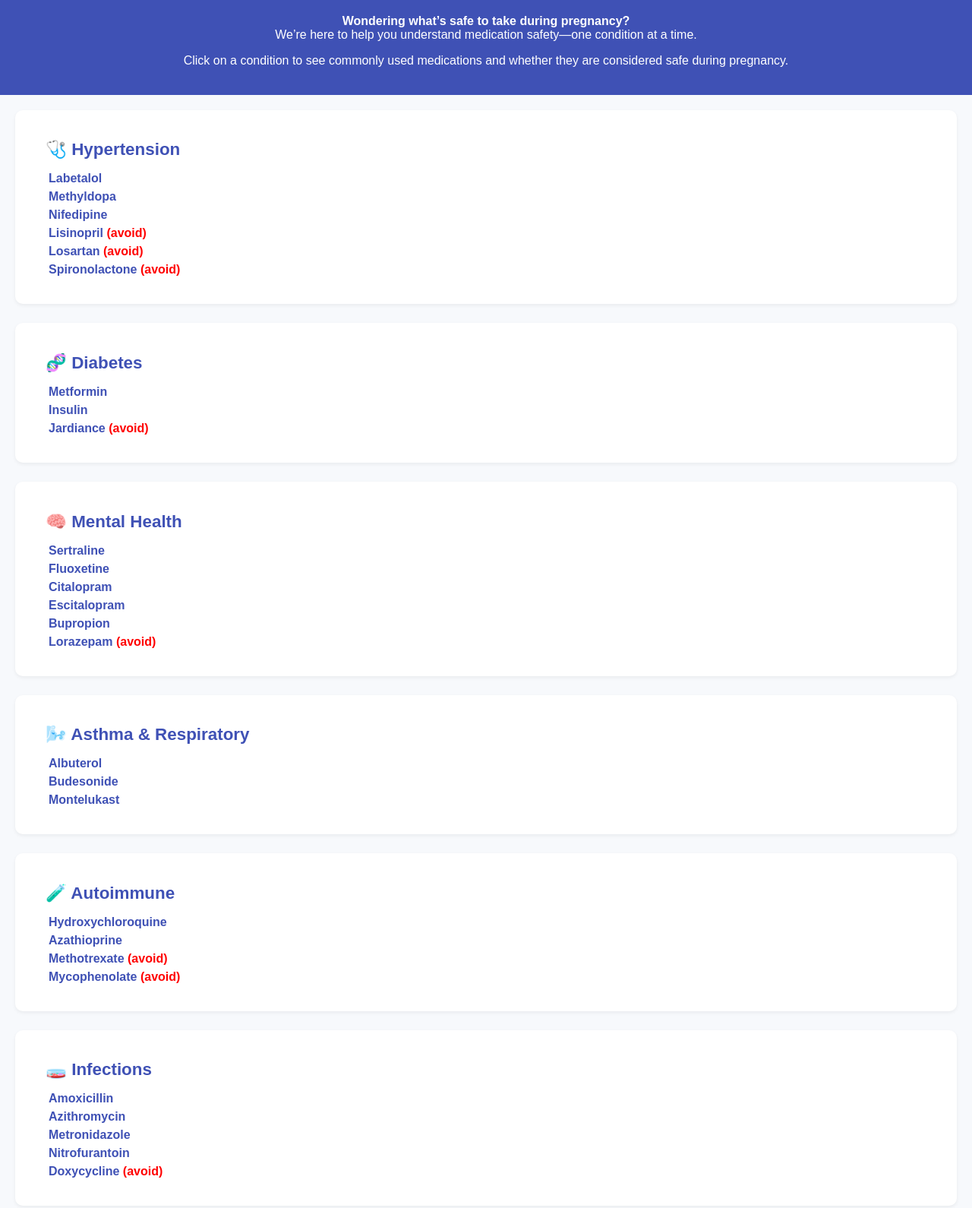
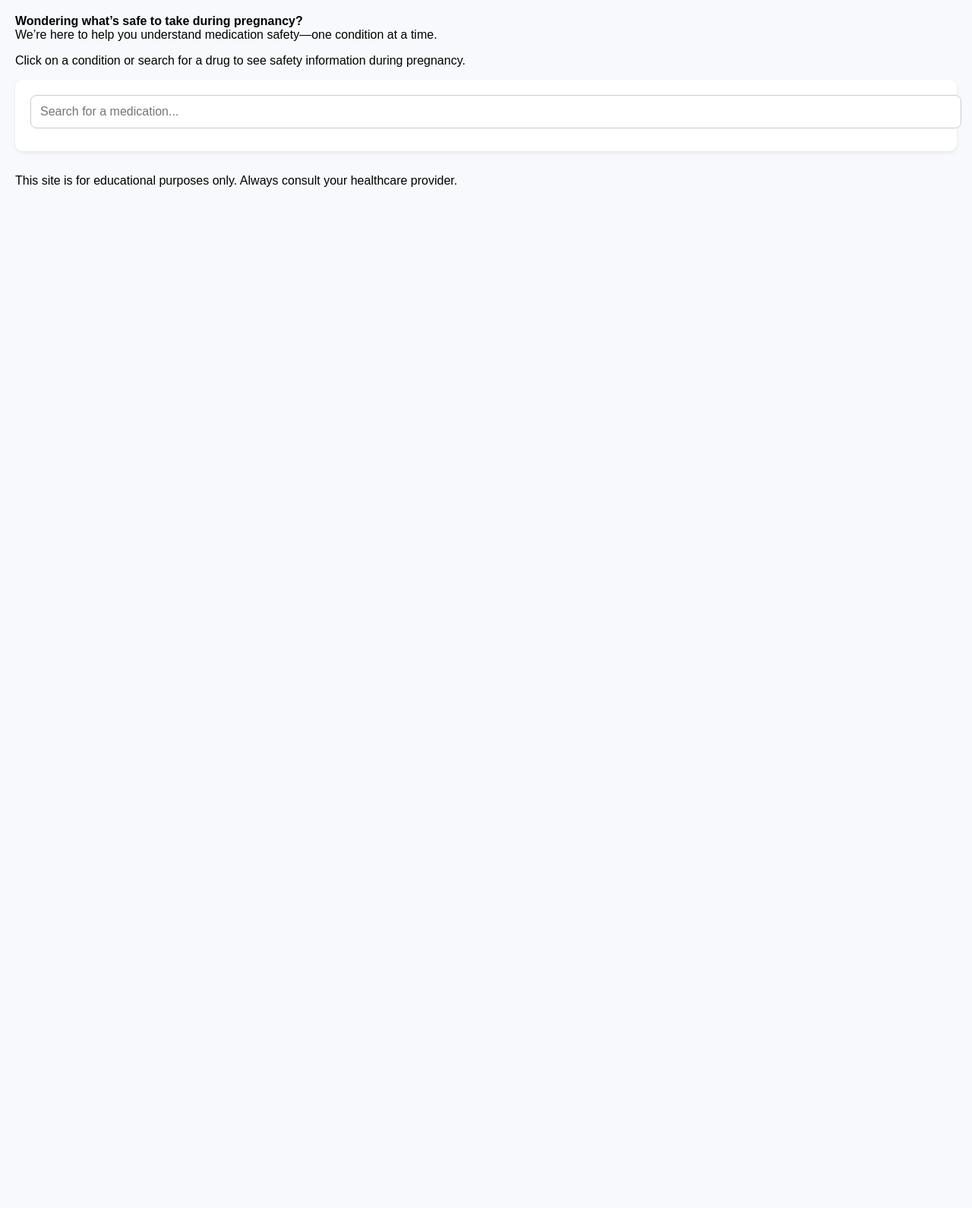
Before and after one commit to treygraham3/pregnancy-rx1, a plain HTML site: page index.html in a window 1280 px wide. Shown: the part 81-1671 px from the top of the page at 76% size. After the commit the page ends 800 px from the top, so only its background shows below. Drawn offline with Linux system fonts and the light colour scheme.

Commit message:
Added Homepage search bar

```diff
--- a/index.html
+++ b/index.html
@@ -1,145 +1,127 @@
 <!DOCTYPE html>
-<html lang="en">
+<html>
 <head>
-  <meta charset="UTF-8" />
-  <meta name="viewport" content="width=device-width, initial-scale=1.0" />
+  <meta charset="UTF-8">
   <title>PregnancyRx – Medication Info</title>
+
 <style>
-    body {
-      font-family: Arial, sans-serif;
-      background-color: #f7f9fc;
-      margin: 0;
-      padding: 0;
+  #searchContainer {
+    background: white;
+    padding: 20px;
+    border-radius: 10px;
+    box-shadow: 0 2px 5px rgba(0,0,0,0.08);
+    margin-bottom: 30px;
   }
-    header {
-      background-color: #3f51b5;
-      color: white;
-      padding: 20px;
-      text-align: center;
-    }
-    main {
-      padding: 20px;
-    }
-    section {
-      margin-bottom: 25px;
-      padding: 20px;
-      background-color: white;
-      border-radius: 10px;
-      box-shadow: 0 2px 5px rgba(0,0,0,0.06);
-    }
-    h2 {
-  margin-left: 10px;
-
-      display: flex;
-      align-items: center;
-      font-size: 1.4rem;
-      color: #3f51b5;
+  #searchInput {
+    width: 100%;
+    padding: 12px;
+    font-size: 1rem;
+    border: 1px solid #ccc;
+    border-radius: 8px;
     margin-bottom: 10px;
   }
-    h2::before {
-      content: "";
-      margin-right: 10px;
+  #searchResults {
+    display: none;
   }
-    ul {
+  #searchResults ul {
     list-style-type: none;
     padding-left: 0;
   }
-    li {
-      margin-bottom: 6px;
+  #searchResults li {
+    padding: 6px 0;
   }
-    a {
+  #searchResults a {
+    text-decoration: none;
+    font-weight: 600;
     color: #3f51b5;
-      text-decoration: none;
-    }
-    a:hover {
-      text-decoration: underline;
-    }
-    .subtitle {
-      font-size: 1rem;
-      margin-top: 10px;
-    }
-    .avoid {
-      color: red;
-      font-weight: bold;
-    }
-    .disclaimer {
-      font-size: 0.9rem;
-      color: #555;
-      text-align: center;
-      margin-top: 40px;
-      padding-bottom: 20px;
   }
 </style>
+
+
+<style>
+  body { font-family: Arial, sans-serif; background-color: #f7f9fc; margin: 0; padding: 20px; }
+  h1 { color: #3f51b5; }
+  table { width: 100%; border-collapse: collapse; background: white; margin-top: 20px; border-radius: 10px; overflow: hidden; }
+  th, td { padding: 12px 16px; text-align: left; border-bottom: 1px solid #eee; }
+  th { background-color: #3f51b5; color: white; }
+  tr:hover { background-color: #f0f4f8; }
+  .card { background: white; padding: 20px; margin-bottom: 20px; border-radius: 10px; box-shadow: 0 2px 5px rgba(0,0,0,0.06); }
+  .card h2 { color: #3f51b5; margin-bottom: 10px; }
+  .card p { margin: 6px 0; }
+</style>
+
+
+<script>
+  function filterDrugs() {
+    const input = document.getElementById('searchInput').value.toLowerCase();
+    const results = document.getElementById('searchResults');
+    const list = document.getElementById('drugList');
+    const items = list.getElementsByTagName('li');
+    results.style.display = input ? 'block' : 'none';
+
+    for (let i = 0; i < items.length; i++) {
+      const text = items[i].textContent || items[i].innerText;
+      items[i].style.display = text.toLowerCase().includes(input) ? '' : 'none';
+    }
+  }
+</script>
+
 </head>
 <body>
 <header>
   <h1>PregnancyRx</h1>
   <p><strong>Wondering what’s safe to take during pregnancy?</strong><br>We’re here to help you understand medication safety—one condition at a time.</p>
-  <p class="subtitle">Click on a condition to see commonly used medications and whether they are considered safe during pregnancy.</p>
+  <p class="subtitle">Click on a condition or search for a drug to see safety information during pregnancy.</p>
 </header>
-<main>
-  <section><h2>🩺 Hypertension</h2><ul style="margin-left: 24px;">
-    <li><a style="font-weight: 600;" href="labetalol.html">Labetalol</a></li>
-    <li><a style="font-weight: 600;" href="methyldopa.html">Methyldopa</a></li>
-    <li><a style="font-weight: 600;" href="nifedipine.html">Nifedipine</a></li>
-    <li><a style="font-weight: 600;" href="lisinopril_warning_updated.html">Lisinopril</a> <span class="avoid">(avoid)</span></li>
-    <li><a style="font-weight: 600;" href="losartan_warning.html">Losartan</a> <span class="avoid">(avoid)</span></li>
-    <li><a style="font-weight: 600;" href="spironolactone_warning.html">Spironolactone</a> <span class="avoid">(avoid)</span></li>
-  </ul></section>
-  <section><h2>🧬 Diabetes</h2><ul style="margin-left: 24px;">
-    <li><a style="font-weight: 600;" href="metformin.html">Metformin</a></li>
-    <li><a style="font-weight: 600;" href="insulin.html">Insulin</a></li>
-    <li><a style="font-weight: 600;" href="jardiance.html">Jardiance</a> <span class="avoid">(avoid)</span></li>
-  </ul></section>
-  <section><h2>🧠 Mental Health</h2><ul style="margin-left: 24px;">
-    <li><a style="font-weight: 600;" href="sertraline.html">Sertraline</a></li>
-    <li><a style="font-weight: 600;" href="fluoxetine.html">Fluoxetine</a></li>
-    <li><a style="font-weight: 600;" href="citalopram.html">Citalopram</a></li>
-    <li><a style="font-weight: 600;" href="escitalopram.html">Escitalopram</a></li>
-    <li><a style="font-weight: 600;" href="bupropion.html">Bupropion</a></li>
-    <li><a style="font-weight: 600;" href="lorazepam_warning.html">Lorazepam</a> <span class="avoid">(avoid)</span></li>
-  </ul></section>
-  <section><h2>🌬️ Asthma & Respiratory</h2><ul style="margin-left: 24px;">
-    <li><a style="font-weight: 600;" href="albuterol.html">Albuterol</a></li>
-    <li><a style="font-weight: 600;" href="budesonide.html">Budesonide</a></li>
-    <li><a style="font-weight: 600;" href="montelukast.html">Montelukast</a></li>
-  </ul></section>
-  <section><h2>🧪 Autoimmune</h2><ul style="margin-left: 24px;">
-    <li><a style="font-weight: 600;" href="hydroxychloroquine.html">Hydroxychloroquine</a></li>
-    <li><a style="font-weight: 600;" href="azathioprine.html">Azathioprine</a></li>
-    <li><a style="font-weight: 600;" href="methotrexate_warning.html">Methotrexate</a> <span class="avoid">(avoid)</span></li>
-    <li><a style="font-weight: 600;" href="mycophenolate_warning.html">Mycophenolate</a> <span class="avoid">(avoid)</span></li>
-  </ul></section>
-  <section><h2>🧫 Infections</h2><ul style="margin-left: 24px;">
-    <li><a style="font-weight: 600;" href="amoxicillin.html">Amoxicillin</a></li>
-    <li><a style="font-weight: 600;" href="azithromycin.html">Azithromycin</a></li>
-    <li><a style="font-weight: 600;" href="metronidazole.html">Metronidazole</a></li>
-    <li><a style="font-weight: 600;" href="nitrofurantoin.html">Nitrofurantoin</a></li>
-    <li><a style="font-weight: 600;" href="doxycycline_warning.html">Doxycycline</a> <span class="avoid">(avoid)</span></li>
-  </ul></section>
-  <section><h2>🤢 Nausea / GI</h2><ul style="margin-left: 24px;">
-    <li><a style="font-weight: 600;" href="ondansetron.html">Ondansetron</a></li>
-    <li><a style="font-weight: 600;" href="promethazine.html">Promethazine</a></li>
-  </ul></section>
-  <section><h2>🩸 Anticoagulation</h2><ul style="margin-left: 24px;">
-    <li><a style="font-weight: 600;" href="enoxaparin.html">Enoxaparin</a></li>
-    <li><a style="font-weight: 600;" href="aspirin.html">Aspirin (low-dose)</a></li>
-    <li><a style="font-weight: 600;" href="warfarin_warning.html">Warfarin</a> <span class="avoid">(avoid)</span></li>
-  </ul></section>
-  <section><h2>🌡️ Flu</h2><ul style="margin-left: 24px;">
-    <li><a style="font-weight: 600;" href="tamiflu_individual.html">Tamiflu</a></li>
-    <li><a style="font-weight: 600;" href="xofluza.html">Xofluza</a></li>
-  </ul></section>
-  <section><h2>🧬 Hormones / Preventative</h2><ul style="margin-left: 24px;">
-    <li><a style="font-weight: 600;" href="levothyroxine.html">Levothyroxine</a></li>
-    <li><a style="font-weight: 600;" href="progesterone.html">Progesterone</a></li>
-    <li><a style="font-weight: 600;" href="folic_acid.html">Folic Acid</a></li>
-  </ul></section>
-  <section>
-    <h2>🚫 Drugs to Avoid During Pregnancy</h2>
-    <p><a style="font-weight: 600;" href="drugs-to-avoid.html">View list of contraindicated medications &raquo;</a></p>
-  </section>
-</main>
+
+<div id="searchContainer">
+  <input type="text" id="searchInput" onkeyup="filterDrugs()" placeholder="Search for a medication...">
+  <div id="searchResults">
+    <ul id="drugList">
+      <li><a href="acetaminophen.html">Acetaminophen</a></li>
+      <li><a href="albuterol.html">Albuterol</a></li>
+      <li><a href="amoxicillin.html">Amoxicillin</a></li>
+      <li><a href="aspirin.html">Aspirin (low-dose)</a></li>
+      <li><a href="azathioprine.html">Azathioprine</a></li>
+      <li><a href="azithromycin.html">Azithromycin</a></li>
+      <li><a href="budesonide.html">Budesonide</a></li>
+      <li><a href="bupropion.html">Bupropion</a></li>
+      <li><a href="citalopram.html">Citalopram</a></li>
+      <li><a href="doxycycline_warning.html">Doxycycline</a></li>
+      <li><a href="enoxaparin.html">Enoxaparin</a></li>
+      <li><a href="escitalopram.html">Escitalopram</a></li>
+      <li><a href="fluoxetine.html">Fluoxetine</a></li>
+      <li><a href="hydroxychloroquine.html">Hydroxychloroquine</a></li>
+      <li><a href="ibuprofen.html">Ibuprofen</a></li>
+      <li><a href="insulin.html">Insulin</a></li>
+      <li><a href="isotretinoin_warning.html">Isotretinoin</a></li>
+      <li><a href="jardiance.html">Jardiance</a></li>
+      <li><a href="labetalol.html">Labetalol</a></li>
+      <li><a href="levothyroxine.html">Levothyroxine</a></li>
+      <li><a href="lisinopril_warning_updated.html">Lisinopril</a></li>
+      <li><a href="losartan_warning.html">Losartan</a></li>
+      <li><a href="methyldopa.html">Methyldopa</a></li>
+      <li><a href="metformin.html">Metformin</a></li>
+      <li><a href="metronidazole.html">Metronidazole</a></li>
+      <li><a href="montelukast.html">Montelukast</a></li>
+      <li><a href="mycophenolate_warning.html">Mycophenolate</a></li>
+      <li><a href="nifedipine.html">Nifedipine</a></li>
+      <li><a href="nitrofurantoin.html">Nitrofurantoin</a></li>
+      <li><a href="ondansetron.html">Ondansetron</a></li>
+      <li><a href="progesterone.html">Progesterone</a></li>
+      <li><a href="promethazine.html">Promethazine</a></li>
+      <li><a href="sertraline.html">Sertraline</a></li>
+      <li><a href="spironolactone_warning.html">Spironolactone</a></li>
+      <li><a href="tamiflu_individual.html">Tamiflu</a></li>
+      <li><a href="valproic_acid_warning.html">Valproic Acid</a></li>
+      <li><a href="warfarin_warning.html">Warfarin</a></li>
+      <li><a href="xofluza.html">Xofluza</a></li>
+    </ul>
+  </div>
+</div>
+
+<!-- NOTE: You can paste your existing homepage condition sections here below the search -->
+
 <footer class="disclaimer">
   <p>This site is for educational purposes only. Always consult your healthcare provider.</p>
 </footer>
```
Also changed, not shown: 1 other file. Lines whose indentation alone changed are shown as unchanged.
